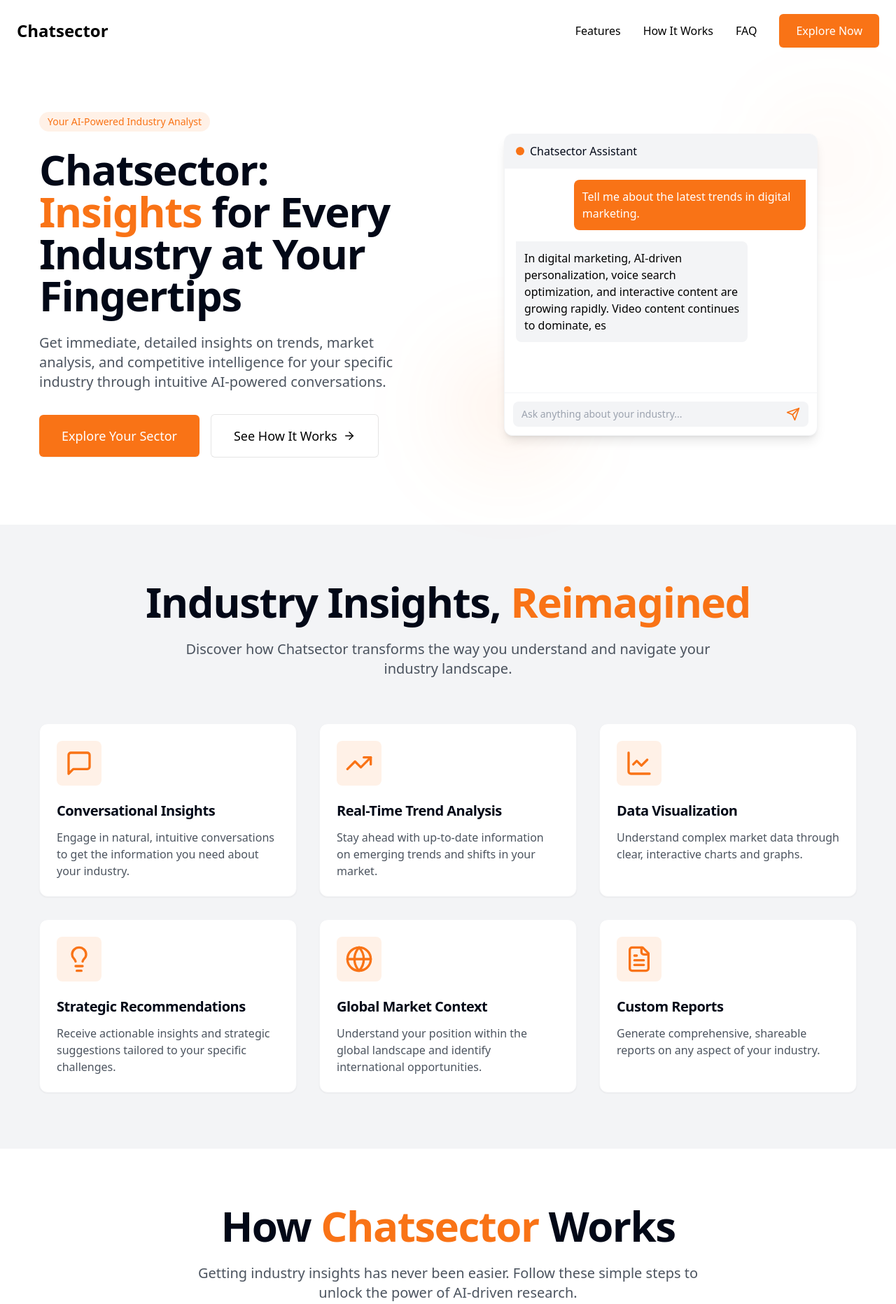
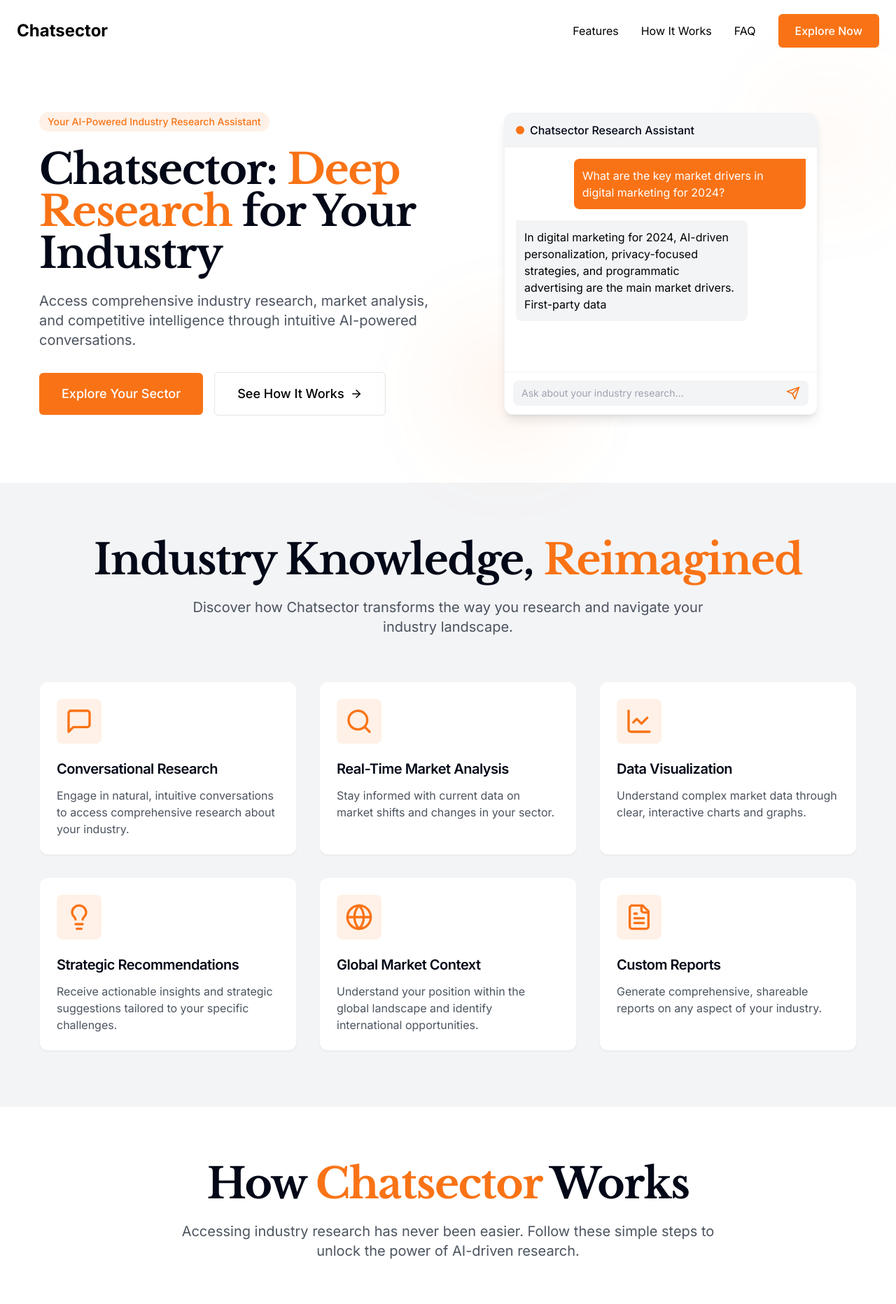
Before and after one commit to rawwud/chatsector-insight-helper, a React (Vite) app: page / in a window 1280 px wide. Shown: the top 1864 px of the page at 70% size. Built offline with nearby package versions, Linux system fonts and the light colour scheme.

Commit message:
Update landing page content
\
Update the landing page to reflect user sector research and adjust wording.

```diff
--- a/index.html
+++ b/index.html
@@ -1,26 +1,18 @@
-<!DOCTYPE html>
+
+<!doctype html>
 <html lang="en">
   <head>
     <meta charset="UTF-8" />
+    <link rel="icon" type="image/svg+xml" href="/favicon.ico" />
     <meta name="viewport" content="width=device-width, initial-scale=1.0" />
-    <title>chatsector-insight-helper</title>
-    <meta name="description" content="Lovable Generated Project" />
-    <meta name="author" content="Lovable" />
-
-    <meta property="og:title" content="Lovable Generated Project" />
-    <meta property="og:description" content="Lovable Generated Project" />
-    <meta property="og:type" content="website" />
-    <meta property="og:image" content="https://lovable.dev/opengraph-image-p98pqg.png" />
-
-    <meta name="twitter:card" content="summary_large_image" />
-    <meta name="twitter:site" content="@lovable_dev" />
-    <meta name="twitter:image" content="https://lovable.dev/opengraph-image-p98pqg.png" />
+    <meta name="description" content="Chatsector - Your AI-Powered Industry Research Assistant" />
+    <link rel="preconnect" href="https://fonts.googleapis.com">
+    <link rel="preconnect" href="https://fonts.gstatic.com" crossorigin>
+    <link href="https://fonts.googleapis.com/css2?family=Libre+Baskerville:wght@400;700&family=Inter:wght@300;400;500;600;700&display=swap" rel="stylesheet">
+    <title>Chatsector | AI-Powered Industry Research</title>
   </head>
-
   <body>
     <div id="root"></div>
-    <!-- IMPORTANT: DO NOT REMOVE THIS SCRIPT TAG OR THIS VERY COMMENT! -->
-    <script src="https://cdn.gpteng.co/gptengineer.js" type="module"></script>
     <script type="module" src="/src/main.tsx"></script>
   </body>
 </html>
--- a/src/components/CTA.tsx
+++ b/src/components/CTA.tsx
@@ -12,17 +12,17 @@ const CTA = () => {
 
       <div className="container mx-auto max-w-4xl relative z-10">
         <div className="text-center mb-12">
-          <h2 className="section-title mb-6 animate-fade-up">
+          <h2 className="font-libre text-4xl md:text-5xl lg:text-6xl font-bold leading-tight mb-6 animate-fade-up">
             Ready to Transform Your <span className="text-chatsector-orange">Industry Knowledge</span>?
           </h2>
           <p className="section-description text-white/80 max-w-2xl mx-auto animate-fade-up" style={{ animationDelay: "0.1s" }}>
-            Join thousands of professionals who are leveraging AI-powered insights to stay ahead in their industries. No more endless research—just ask and learn.
+            Join professionals who are leveraging AI-powered research to stay informed in their industries. No more hours of manual research—just ask and learn.
           </p>
         </div>
 
         <div className="flex flex-col sm:flex-row items-center justify-center gap-4 animate-fade-up" style={{ animationDelay: "0.2s" }}>
           <PrimaryButton size="lg" className="w-full sm:w-auto">
-            Start Exploring Now
+            Start Researching Now
           </PrimaryButton>
 
           <PrimaryButton
--- a/src/components/ChatDemo.tsx
+++ b/src/components/ChatDemo.tsx
@@ -7,10 +7,10 @@ const ChatDemo = () => {
   const [displayedText, setDisplayedText] = useState('');
 
   const conversation = [
-    { isUser: true, message: "Tell me about the latest trends in digital marketing." },
-    { isUser: false, message: "In digital marketing, AI-driven personalization, voice search optimization, and interactive content are growing rapidly. Video content continues to dominate, especially short-form videos on platforms like TikTok and Instagram Reels." },
-    { isUser: true, message: "What are the key metrics I should track?" },
-    { isUser: false, message: "For digital marketing, focus on conversion rate, customer acquisition cost (CAC), customer lifetime value (CLV), engagement metrics, and ROI. These provide a comprehensive view of your marketing effectiveness." },
+    { isUser: true, message: "What are the key market drivers in digital marketing for 2024?" },
+    { isUser: false, message: "In digital marketing for 2024, AI-driven personalization, privacy-focused strategies, and programmatic advertising are the main market drivers. First-party data collection is increasingly valuable as third-party cookies phase out." },
+    { isUser: true, message: "Which metrics should I monitor for my campaigns?" },
+    { isUser: false, message: "For digital marketing campaigns, focus on conversion rate, customer acquisition cost (CAC), customer lifetime value (CLV), engagement metrics, and overall ROI. These provide a comprehensive view of your marketing effectiveness." },
   ];
 
   useEffect(() => {
@@ -73,7 +73,7 @@ const ChatDemo = () => {
       <div className="bg-chatsector-light-gray py-3 px-4 border-b border-chatsector-light-gray">
         <div className="flex items-center">
           <div className="w-3 h-3 rounded-full bg-chatsector-orange mr-2"></div>
-          <div className="font-medium">Chatsector Assistant</div>
+          <div className="font-medium">Chatsector Research Assistant</div>
         </div>
       </div>
 
@@ -102,7 +102,7 @@ const ChatDemo = () => {
         <div className="flex items-center bg-chatsector-light-gray rounded-lg py-2 px-3">
           <input
             type="text"
-            placeholder="Ask anything about your industry..."
+            placeholder="Ask about your industry research..."
             className="flex-1 bg-transparent outline-none text-sm"
             disabled
           />
--- a/src/components/Features.tsx
+++ b/src/components/Features.tsx
@@ -1,18 +1,18 @@
 
 import React from 'react';
-import { MessageSquare, LineChart, Globe, Lightbulb, TrendingUp, FileText } from 'lucide-react';
+import { MessageSquare, LineChart, Globe, Lightbulb, Search, FileText } from 'lucide-react';
 
 const Features = () => {
   const features = [
     {
       icon: <MessageSquare className="w-10 h-10 text-chatsector-orange" />,
-      title: "Conversational Insights",
-      description: "Engage in natural, intuitive conversations to get the information you need about your industry."
+      title: "Conversational Research",
+      description: "Engage in natural, intuitive conversations to access comprehensive research about your industry."
     },
     {
-      icon: <TrendingUp className="w-10 h-10 text-chatsector-orange" />,
-      title: "Real-Time Trend Analysis",
-      description: "Stay ahead with up-to-date information on emerging trends and shifts in your market."
+      icon: <Search className="w-10 h-10 text-chatsector-orange" />,
+      title: "Real-Time Market Analysis",
+      description: "Stay informed with current data on market shifts and changes in your sector."
     },
     {
       icon: <LineChart className="w-10 h-10 text-chatsector-orange" />,
@@ -40,11 +40,11 @@ const Features = () => {
     <section id="features" className="py-20 px-6 bg-chatsector-light-gray">
       <div className="container mx-auto">
         <div className="text-center mb-16">
-          <h2 className="section-title mb-6 animate-fade-up">
-            Industry Insights, <span className="text-chatsector-orange">Reimagined</span>
+          <h2 className="font-libre text-4xl md:text-5xl lg:text-6xl font-bold leading-tight mb-6 animate-fade-up">
+            Industry Knowledge, <span className="text-chatsector-orange">Reimagined</span>
           </h2>
           <p className="section-description animate-fade-up" style={{ animationDelay: "0.1s" }}>
-            Discover how Chatsector transforms the way you understand and navigate your industry landscape.
+            Discover how Chatsector transforms the way you research and navigate your industry landscape.
           </p>
         </div>
 
--- a/src/components/Footer.tsx
+++ b/src/components/Footer.tsx
@@ -1,5 +1,6 @@
 
 import React from 'react';
+import Logo from './Logo';
 
 const Footer = () => {
   const currentYear = new Date().getFullYear();
@@ -17,7 +18,7 @@ const Footer = () => {
     {
       title: "Resources",
       links: [
-        { name: "Blog", href: "#" },
+        { name: "Research Database", href: "#" },
         { name: "Documentation", href: "#" },
         { name: "Guides", href: "#" },
         { name: "API", href: "#" },
@@ -41,12 +42,13 @@ const Footer = () => {
           {/* Logo and description */}
           <div className="lg:col-span-2">
             <div className="flex items-center mb-4">
-              <a href="/" className="text-2xl font-bold text-chatsector-black">
-                Chatsector
+              <a href="/" className="flex items-center">
+                <Logo className="w-12 h-12 mr-2" />
+                <span className="text-2xl font-bold text-chatsector-black font-libre">Chatsector</span>
               </a>
             </div>
             <p className="text-chatsector-dark-gray/80 mb-6 max-w-md">
-              Transforming industry research through AI-powered conversations. Get real-time insights, market analysis, and strategic recommendations for your specific sector.
+              Transforming industry research through AI-powered conversations. Get in-depth knowledge, market analysis, and strategic recommendations for your specific sector.
             </p>
             <div className="flex items-center space-x-4">
               <a href="#" className="text-chatsector-dark-gray hover:text-chatsector-orange transition-colors">
--- a/src/components/Hero.tsx
+++ b/src/components/Hero.tsx
@@ -2,6 +2,7 @@
 import React from 'react';
 import PrimaryButton from './PrimaryButton';
 import ChatDemo from './ChatDemo';
+import Logo from './Logo';
 import { ArrowRight } from 'lucide-react';
 
 const Hero = () => {
@@ -11,15 +12,15 @@ const Hero = () => {
         <div className="flex flex-col lg:flex-row items-center justify-between gap-12">
           <div className="lg:w-1/2 text-center lg:text-left">
             <div className="inline-block px-3 py-1 mb-6 text-sm font-medium text-chatsector-orange bg-chatsector-orange/10 rounded-full animate-fade-in">
-              Your AI-Powered Industry Analyst
+              Your AI-Powered Industry Research Assistant
             </div>
 
-            <h1 className="section-title mb-6 animate-fade-up" style={{ animationDelay: "0.1s" }}>
-              Chatsector: <span className="text-chatsector-orange">Insights</span> for Every Industry at Your Fingertips
+            <h1 className="font-libre text-4xl md:text-5xl lg:text-6xl font-bold leading-tight mb-6 animate-fade-up" style={{ animationDelay: "0.1s" }}>
+              Chatsector: <span className="text-chatsector-orange">Deep Research</span> for Your Industry
             </h1>
 
             <p className="text-lg md:text-xl text-chatsector-dark-gray/80 mb-8 max-w-xl mx-auto lg:mx-0 animate-fade-up" style={{ animationDelay: "0.2s" }}>
-              Get immediate, detailed insights on trends, market analysis, and competitive intelligence for your specific industry through intuitive AI-powered conversations.
+              Access comprehensive industry research, market analysis, and competitive intelligence through intuitive AI-powered conversations.
             </p>
 
             <div className="flex flex-col sm:flex-row items-center justify-center lg:justify-start gap-4 animate-fade-up" style={{ animationDelay: "0.3s" }}>
--- a/src/components/HowItWorks.tsx
+++ b/src/components/HowItWorks.tsx
@@ -7,7 +7,7 @@ const HowItWorks = () => {
     {
       icon: <MessageSquare className="w-12 h-12 text-white" />,
       title: "Enter Your Industry",
-      description: "Simply tell Chatsector about your industry or role to get started. The more specific you are, the more tailored your insights will be.",
+      description: "Simply tell Chatsector about your industry or role to get started. The more specific you are, the more tailored your research will be.",
       color: "bg-chatsector-orange",
       delay: "0.1s"
     },
@@ -21,7 +21,7 @@ const HowItWorks = () => {
     {
       icon: <LineChart className="w-12 h-12 text-white" />,
       title: "Gain Clarity",
-      description: "Receive detailed insights, visualized data, and actionable recommendations that you can implement immediately or save for future reference.",
+      description: "Receive detailed research, visualized data, and actionable recommendations that you can implement immediately or save for future reference.",
       color: "bg-chatsector-orange",
       delay: "0.3s"
     }
@@ -31,11 +31,11 @@ const HowItWorks = () => {
     <section id="how-it-works" className="py-20 px-6">
       <div className="container mx-auto">
         <div className="text-center mb-16">
-          <h2 className="section-title mb-6 animate-fade-up">
+          <h2 className="font-libre text-4xl md:text-5xl lg:text-6xl font-bold leading-tight mb-6 animate-fade-up">
             How <span className="text-chatsector-orange">Chatsector</span> Works
           </h2>
           <p className="section-description animate-fade-up" style={{ animationDelay: "0.1s" }}>
-            Getting industry insights has never been easier. Follow these simple steps to unlock the power of AI-driven research.
+            Accessing industry research has never been easier. Follow these simple steps to unlock the power of AI-driven research.
           </p>
         </div>
 
--- /dev/null
+++ b/src/components/Logo.tsx
@@ -0,0 +1,18 @@
+
+import React from 'react';
+
+interface LogoProps {
+  className?: string;
+}
+
+const Logo: React.FC<LogoProps> = ({ className = "w-10 h-10" }) => {
+  return (
+    <img
+      src="/lovable-uploads/8715b6ae-6e34-45bb-ac9e-736be14b3981.png"
+      alt="Chatsector Logo"
+      className={className}
+    />
+  );
+};
+
+export default Logo;
--- a/src/index.css
+++ b/src/index.css
@@ -79,7 +79,7 @@
   }
 
   .section-title {
-    @apply text-4xl md:text-5xl lg:text-6xl font-bold leading-tight;
+    @apply font-libre text-4xl md:text-5xl lg:text-6xl font-bold leading-tight;
   }
 
   .section-description {
--- a/tailwind.config.ts
+++ b/tailwind.config.ts
@@ -19,6 +19,10 @@ export default {
       },
     },
     extend: {
+      fontFamily: {
+        'libre': ['"Libre Baskerville"', 'serif'],
+        'sans': ['Inter', 'sans-serif'],
+      },
       colors: {
         border: "hsl(var(--border))",
         input: "hsl(var(--input))",
```
Also changed, not shown: public/lovable-uploads/8715b6ae-6e34-45bb-ac9e-736be14b3981.png (added).
